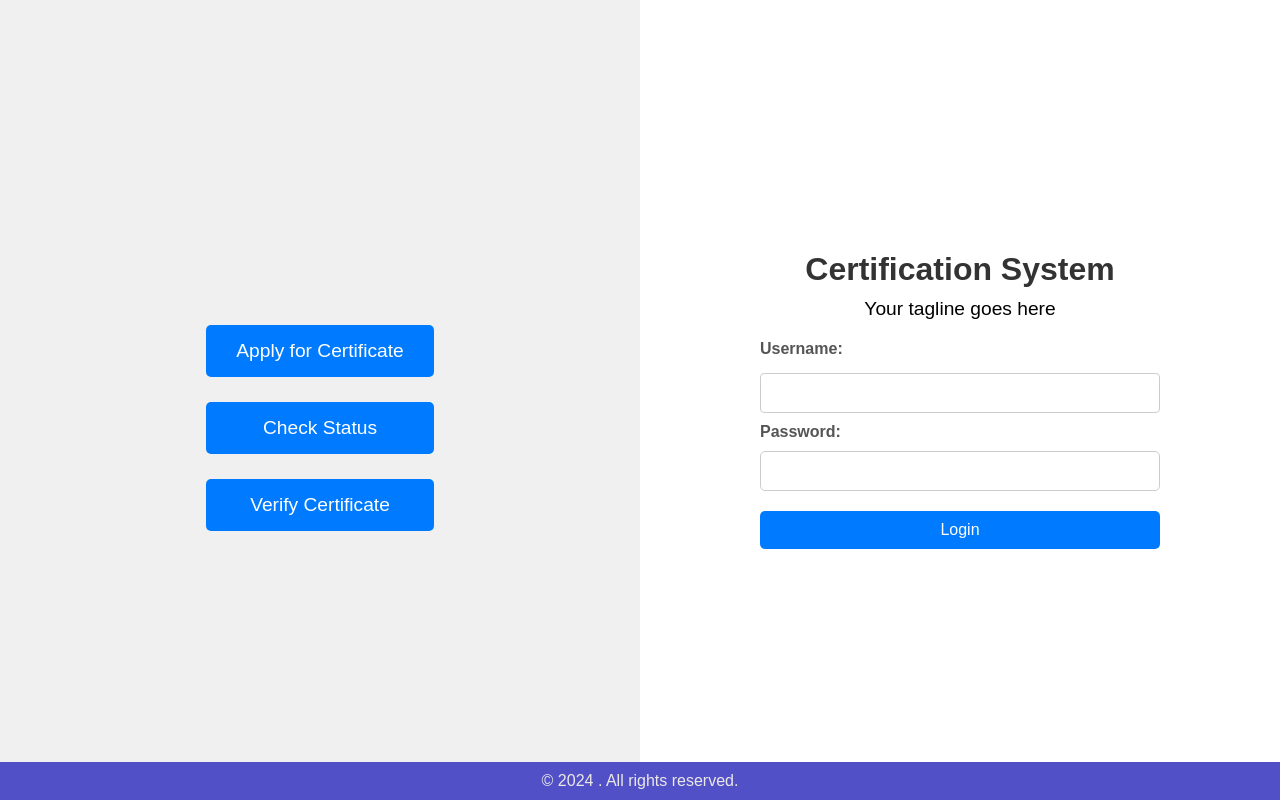
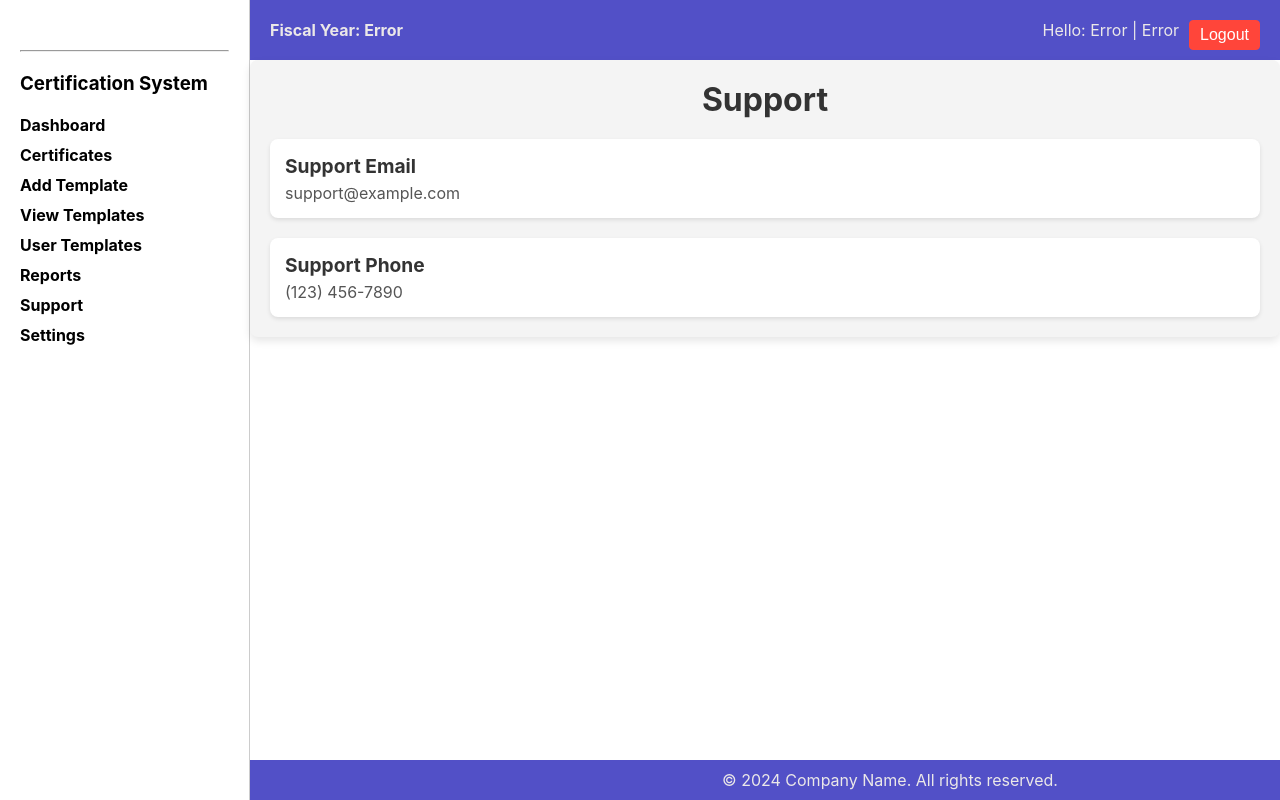
Before and after one commit to codewithyukesh/certificationsystem, a React (Create React App) app in the folder frontend/: page /support in a window 1280 px wide. Before the commit this address led to /login. Built offline with nearby package versions, Linux system fonts and the light colour scheme; no server answers.

Commit message:
support page

```diff
--- a/frontend/src/App.js
+++ b/frontend/src/App.js
@@ -18,6 +18,7 @@ import UserTemplateEditor from './components/UserTemplateEditor';
 import UserTemplatePreviewForm from './components/UserTemplatePreviewForm'; // Import the component
 import TemplateInputForm from './components/TemplateInputForm'; // Import the new component
 import FiscalYear from './components/FiscalYear';
+import SupportPage from './components/SupportPage';
 
 
 const App = () => {
@@ -47,6 +48,8 @@ const App = () => {
             <Route path="/preview-template/:id" element={<TemplateInputForm />} />
             <Route path="/settings/fiscal-year" element={<FiscalYear />} />
         <Route path="/settings/company-profile" element={<CompanyProfileEdit />} />
+        <Route path="/support" element={<SupportPage />} />
+
 {/* Catch-all route */}
 <Route path="*" element={<Navigate to="/login" />} />
 
--- a/frontend/src/components/FiscalYear.css
+++ b/frontend/src/components/FiscalYear.css
@@ -5,7 +5,7 @@
 
   .main-content {
     flex: 1;
-    padding: 20px;
+    /* padding: 20px; */
   }
 
   .fiscal-year-content {
--- a/frontend/src/components/Header.js
+++ b/frontend/src/components/Header.js
@@ -50,8 +50,8 @@ const Header = () => {
     <header className="header">
       <div className="fiscal-year">Fiscal Year: {activeFiscalYear}</div>
       <div className="user-profile">
-        <span>Logged in as: {userName}</span>  &nbsp;
-        <span>Role: {userRole}</span>
+        <span>Hello: {userName}</span>  &nbsp;
+        <span> |  {userRole} </span>
         <button className="profile-button logout" onClick={handleLogout}>Logout</button>
       </div>
     </header>
--- /dev/null
+++ b/frontend/src/components/SupportPage.css
@@ -0,0 +1,49 @@
+/* SupportPage.css */
+
+.support-container {
+    display: flex;
+    height: 100vh;
+  }
+
+  .main-content {
+    flex: 1;
+    display: flex;
+    flex-direction: column;
+  }
+
+  .support-content {
+    padding: 20px;
+    background-color: #f4f4f4;
+    border-radius: 8px;
+    box-shadow: 0 4px 8px rgba(0, 0, 0, 0.1);
+  }
+
+  .support-content h2 {
+    font-size: 2rem;
+    margin-bottom: 20px;
+  }
+
+  .contact-info {
+    display: flex;
+    flex-direction: column;
+    gap: 20px;
+  }
+
+  .contact-item {
+    background: #fff;
+    padding: 15px;
+    border-radius: 8px;
+    box-shadow: 0 2px 4px rgba(0, 0, 0, 0.1);
+  }
+
+  .contact-item h3 {
+    margin: 0;
+    font-size: 1.2rem;
+    color: #333;
+  }
+
+  .contact-item p {
+    margin: 5px 0 0;
+    font-size: 1rem;
+    color: #555;
+  }
--- /dev/null
+++ b/frontend/src/components/SupportPage.js
@@ -0,0 +1,40 @@
+import React from 'react';
+import { useNavigate } from 'react-router-dom';
+import Header from './Header';
+import Footer from './Footer';
+import Sidebar from './Sidebar';
+import './SupportPage.css'; // Updated CSS file
+
+const SupportPage = () => {
+  const navigate = useNavigate();
+
+  const handleContactUsClick = () => {
+    // Functionality to be added later
+  };
+
+  return (
+    <div className="support-container">
+      <Sidebar />
+      <div className="main-content">
+        <Header />
+        <div className="support-content">
+          <h2>Support</h2>
+          <div className="contact-info">
+            <div className="contact-item">
+              <h3>Support Email</h3>
+              <p>support@example.com</p>
+            </div>
+            <div className="contact-item">
+              <h3>Support Phone</h3>
+              <p>(123) 456-7890</p>
+            </div>
+          </div>
+
+        </div>
+        <Footer />
+      </div>
+    </div>
+  );
+};
+
+export default SupportPage;
```
